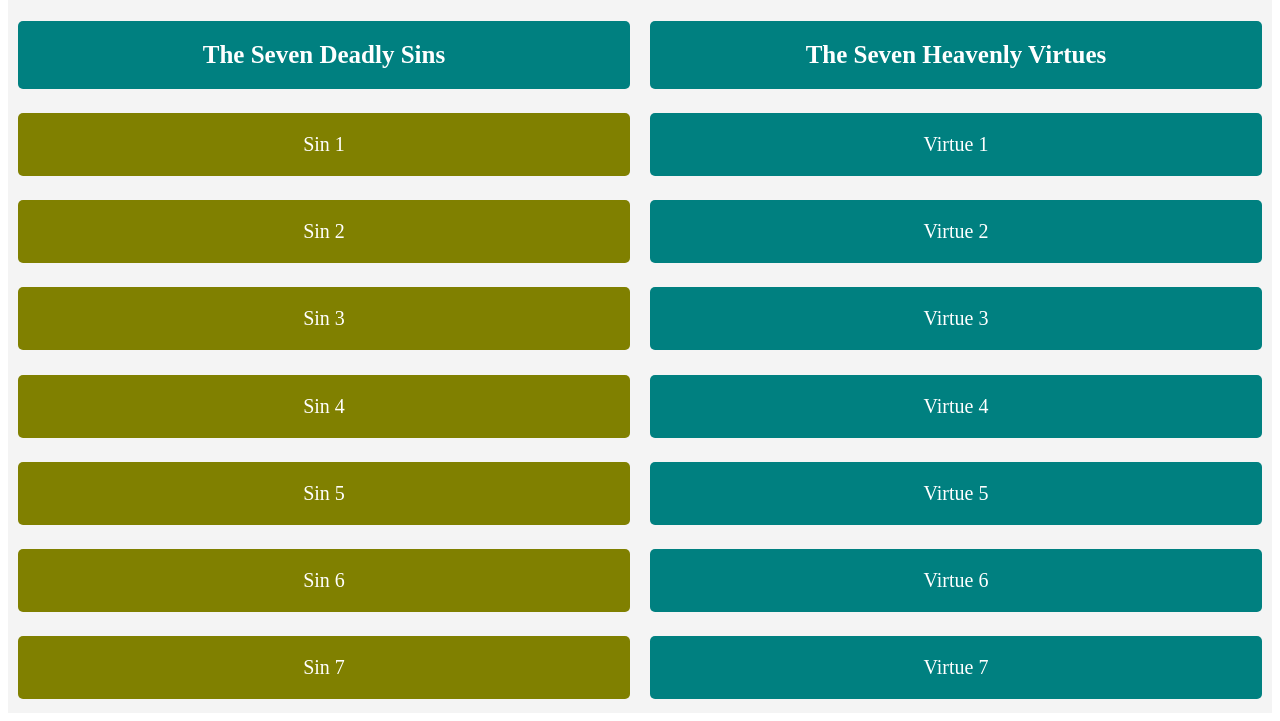
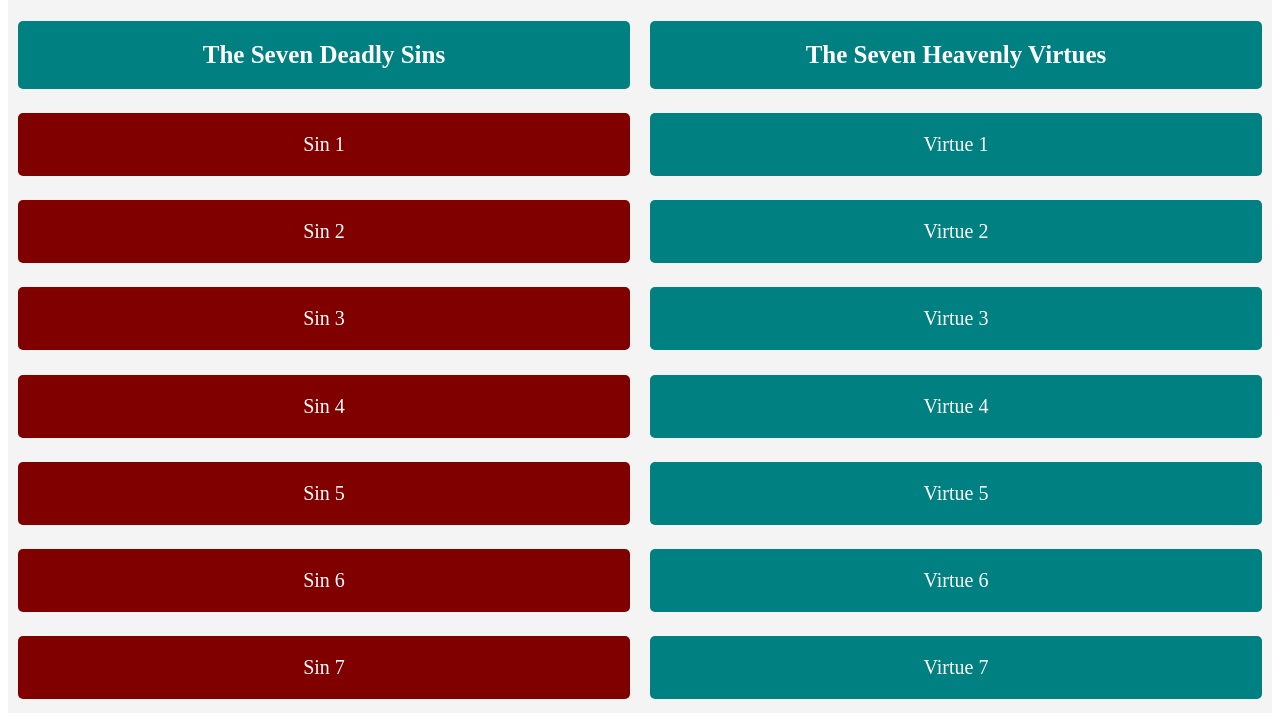
Before and after one commit to JactusTheCactus/concordium-wiki, a plain HTML site: page character-cards/index.html in a window 1280 px wide. Shown: the part 95-816 px from the top of the page. Drawn offline with Linux system fonts and the light colour scheme.

Commit message:
Update styles.css

```diff
--- a/character-cards/styles.css
+++ b/character-cards/styles.css
@@ -11,7 +11,7 @@
 
 /* Flex Items */
 .flex-sin {
-  background-color: #808000;
+  background-color: #800000;
   color: white;
   padding: 20px;
   margin: 10px;
```
